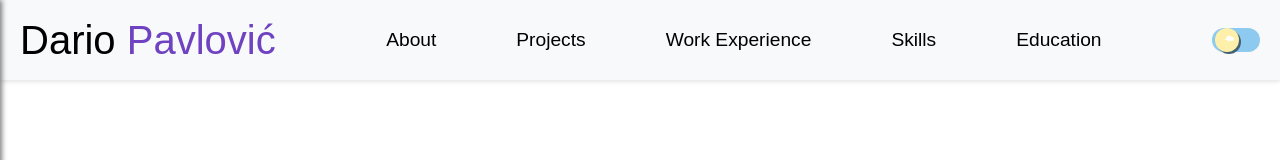
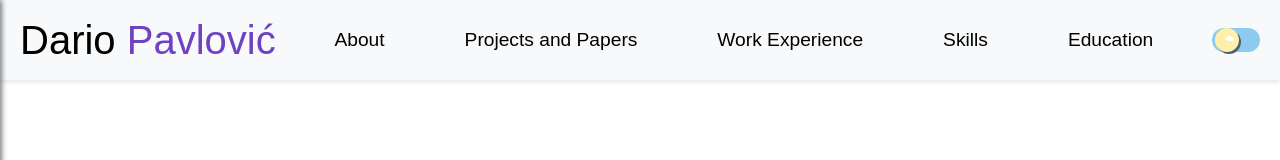
Before and after one commit to Darex20/my-portfolio, a React (Create React App) app: page / in a window 1280 px wide. Shown: the top 160 px of the page. Built offline with nearby package versions, Linux system fonts and the light colour scheme.

Commit message:
Update App.js

```diff
--- a/src/App.js
+++ b/src/App.js
@@ -212,7 +212,7 @@ const App = () => {
             </NavLink>
             <nav className="nav-links">
               <NavLink to="/about" activeClassName="active">About</NavLink>
-              <NavLink to="/projects" activeClassName="active">Projects</NavLink>
+              <NavLink to="/projects" activeClassName="active">Projects and Papers</NavLink>
               <NavLink to="/work-experience" activeClassName="active">Work Experience</NavLink>
               <NavLink to="/skills" activeClassName="active">Skills</NavLink>
               <NavLink to="/education" activeClassName="active">Education</NavLink>
```
